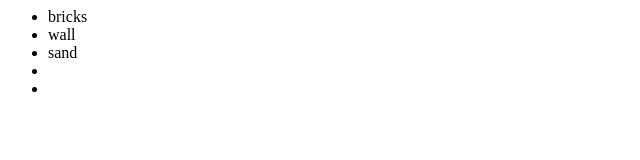
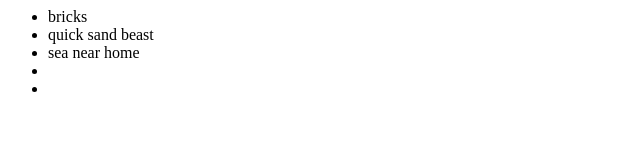
Before and after one commit to Fumitus/NewGitTest, a plain HTML site: page index.html in a window 1280 px wide. Shown: the whole page, without its empty margins (0-640 px from the left). Drawn offline with Linux system fonts and the light colour scheme.

Commit message:
<li> changed

```diff
--- a/index.html
+++ b/index.html
@@ -3,8 +3,8 @@
         <div>
             <ul>
                 <li>bricks</li>
-                <li>wall</li>
-                <li>sand</li>
+                <li>quick sand beast</li>
+                <li>sea near home</li>
                 <li></li>
                 <li></li>
             </ul>
```
